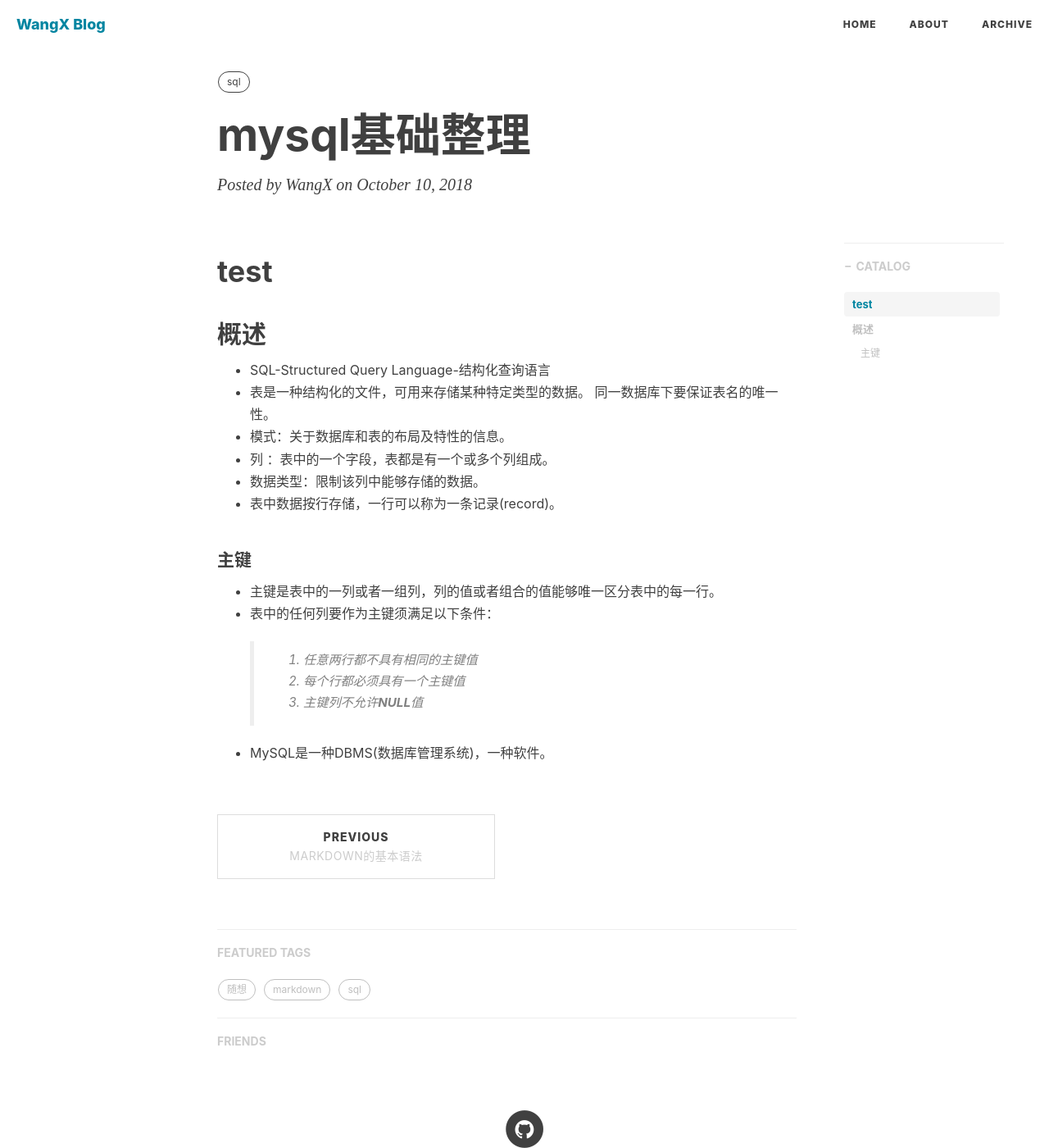
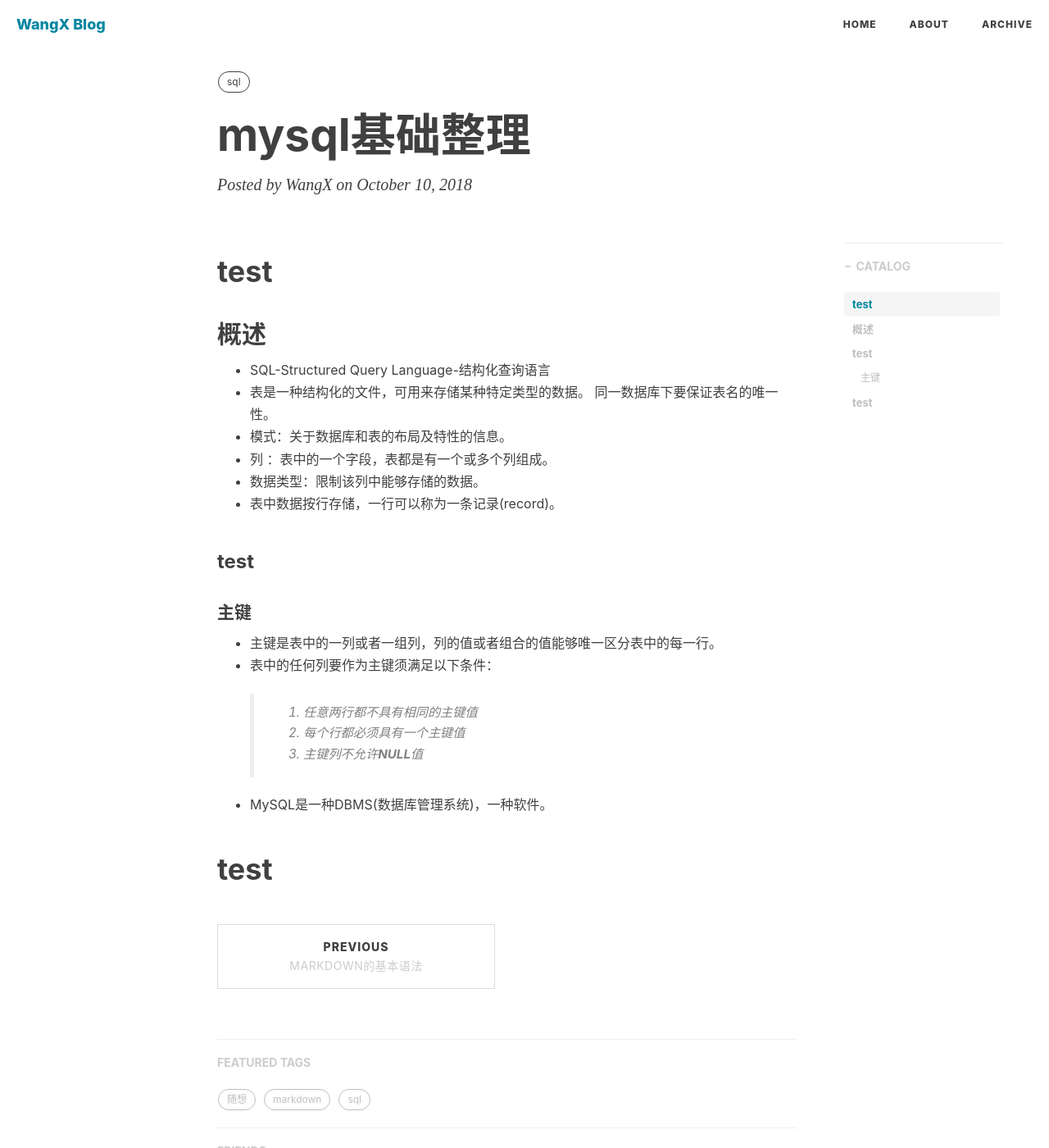
Before and after one commit to fatty-wang/fatty-wang.github.io, a Jekyll site: the page built from _posts/2018-10-12-basic-sql.md, in a window 1280 px wide and 1400 px high. Shown: the whole window at 82% size. Built offline with Jekyll 4.4.1, drawn with Linux system fonts in a browser that asks for light colours; nearby versions of some CDN libraries; comment, search, counter and statistics services are not loaded.

Commit message:
test H3 for catalog

```diff
--- a/_posts/2018-10-12-basic-sql.md
+++ b/_posts/2018-10-12-basic-sql.md
@@ -18,6 +18,8 @@
 * 数据类型：限制该列中能够存储的数据。
 * 表中数据按行存储，一行可以称为一条记录(record)。
 
+### test
+
 #### 主键
 * 主键是表中的一列或者一组列，列的值或者组合的值能够唯一区分表中的每一行。
 * 表中的任何列要作为主键须满足以下条件：
@@ -26,3 +28,5 @@
 >3. 主键列不允许**NULL**值
 
 * MySQL是一种DBMS(数据库管理系统)，一种软件。
+
+# test
```
